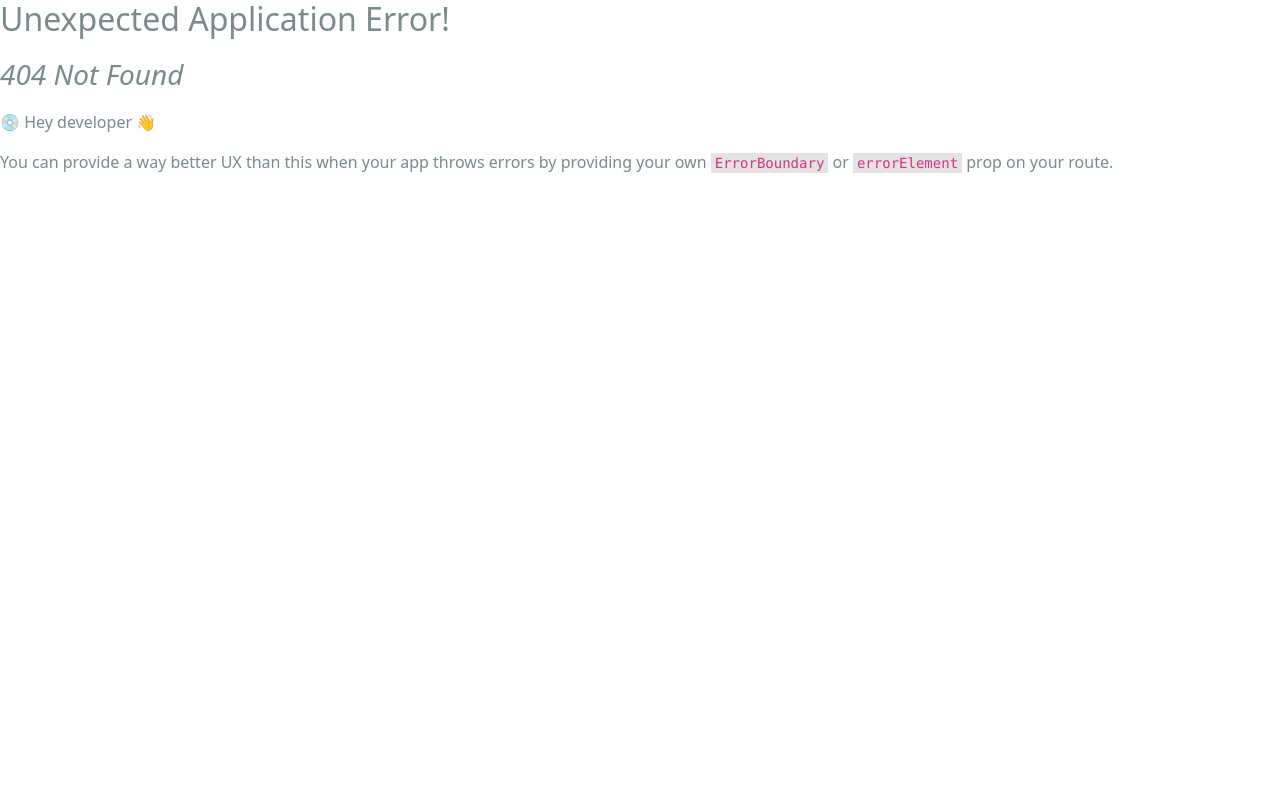
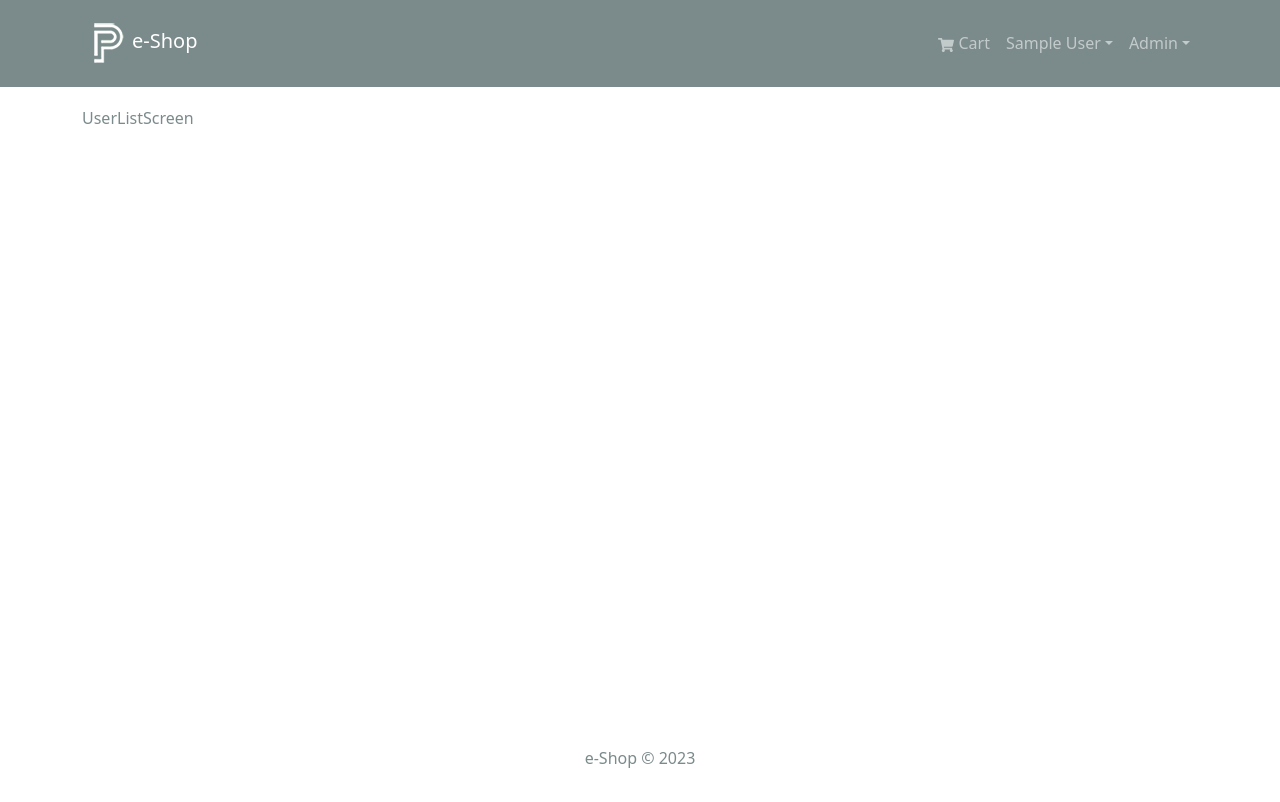
Before and after one commit to Lerik13/mern-shop-v2, a React (Create React App) app in the folder frontend/: page /admin/userlist in a window 1280 px wide. Before the commit this address had no page. Shown: the top 802 px of the page. Built offline with nearby package versions, Linux system fonts and the light colour scheme; sample sign-in values are in the browser's storage.

Commit message:
frontend: AdminRoute, add admin-panel in Header

```diff
--- /dev/null
+++ b/frontend/src/components/AdminRoute.jsx
@@ -0,0 +1,14 @@
+import { Outlet, Navigate } from 'react-router-dom';
+import { useSelector } from 'react-redux';
+
+const AdminRoute = () => {
+	const { userInfo } = useSelector((state) => state.auth)
+
+	return userInfo && userInfo.isAdmin ? (
+		<Outlet />
+	) : (
+		<Navigate to="/login" replace />
+	)
+}
+
+export default AdminRoute
--- a/frontend/src/components/Header.jsx
+++ b/frontend/src/components/Header.jsx
@@ -67,6 +67,16 @@ const Header = () => {
 									</Nav.Link>
 								</LinkContainer>
 							) }
+							{userInfo && userInfo.isAdmin && (
+								<NavDropdown title='Admin' id='adminmenu'>
+									<LinkContainer to="/admin/productlist">
+										<NavDropdown.Item>Products</NavDropdown.Item>
+									</LinkContainer>
+									<LinkContainer to="/admin/userlist">
+										<NavDropdown.Item>Users</NavDropdown.Item>
+									</LinkContainer>
+								</NavDropdown>
+							)}
 						</Nav>
 					</Navbar.Collapse>
 				</Container>
--- a/frontend/src/index.js
+++ b/frontend/src/index.js
@@ -14,6 +14,7 @@ import './assets/styles/bootstrap.custom.css';
 import './assets/styles/index.css';
 import App from './App';
 import PrivateRoute from './components/PrivateRoute';
+import AdminRoute from './components/AdminRoute';
 import reportWebVitals from './reportWebVitals';
 import HomeScreen from './screens/HomeScreen';
 import ProductScreen from './screens/ProductScreen';
@@ -21,6 +22,7 @@ import CartScreen from './screens/CartScreen';
 import LoginScreen from './screens/LoginScreen';
 import RegisterScreen from './screens/RegisterScreen';
 import ProfileScreen from './screens/ProfileScreen';
+import UserListScreen from './screens/admin/UserListScreen';
 
 const router = createBrowserRouter(
 	createRoutesFromElements(
@@ -35,6 +37,9 @@ const router = createBrowserRouter(
 				<Route path="/profile" element={<ProfileScreen />} />
 			</Route>
 
+			<Route path='' element={<AdminRoute />}>
+				<Route path="/admin/userlist" element={<UserListScreen />} />
+			</Route>
 		</Route>
 	)
 )
--- /dev/null
+++ b/frontend/src/screens/admin/UserListScreen.jsx
@@ -0,0 +1,8 @@
+
+const UserListScreen = () => {
+	return (
+		<div>UserListScreen</div>
+	)
+}
+
+export default UserListScreen
```
